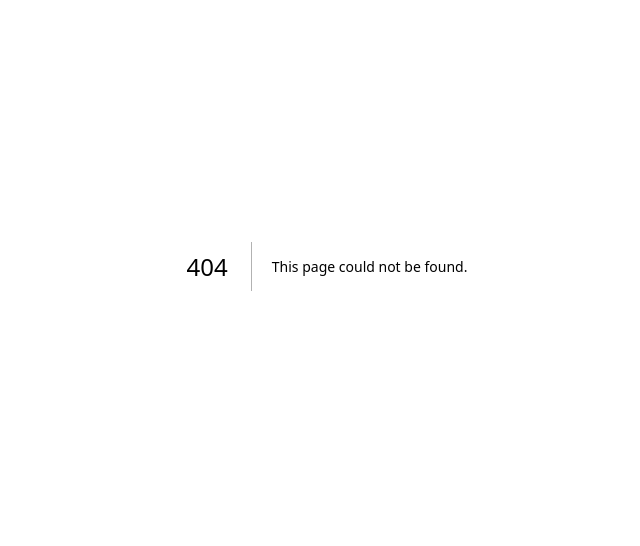
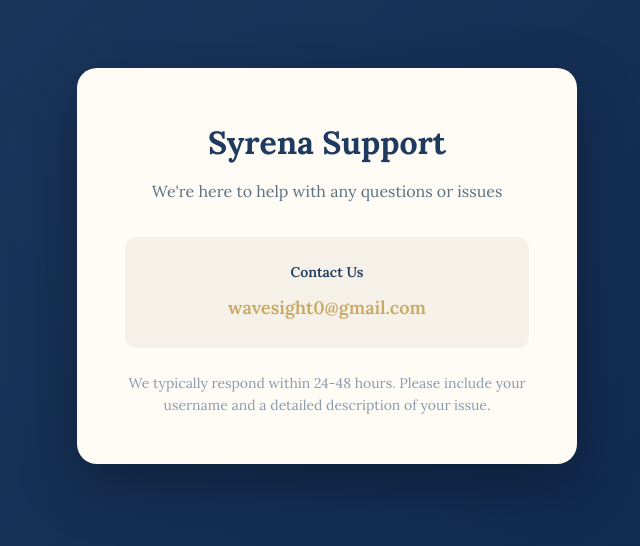
Before and after one commit to jerbear472/Syrena-Travel, a Next.js app in the folder web/: page /support in a window 1280 px wide. Before the commit this address had no page. Shown: the part 134-680 px from the top of the page, without its empty margins (313-953 px from the left). Built offline with nearby package versions, Linux system fonts and the light colour scheme.

Commit message:
Add support page for App Store submission

```diff
--- /dev/null
+++ b/web/src/app/support/page.tsx
@@ -0,0 +1,73 @@
+export default function SupportPage() {
+  return (
+    <div style={{
+      minHeight: '100vh',
+      background: 'linear-gradient(135deg, #1E3A5F 0%, #0D264C 100%)',
+      display: 'flex',
+      alignItems: 'center',
+      justifyContent: 'center',
+      padding: '20px',
+    }}>
+      <div style={{
+        background: '#FFFBF5',
+        borderRadius: '20px',
+        padding: '48px',
+        maxWidth: '500px',
+        width: '100%',
+        textAlign: 'center',
+        boxShadow: '0 20px 60px rgba(0,0,0,0.3)',
+      }}>
+        <h1 style={{
+          color: '#1E3A5F',
+          fontSize: '32px',
+          fontWeight: '700',
+          marginBottom: '8px',
+        }}>
+          Syrena Support
+        </h1>
+        <p style={{
+          color: '#5A7184',
+          fontSize: '16px',
+          marginBottom: '32px',
+        }}>
+          We're here to help with any questions or issues
+        </p>
+
+        <div style={{
+          background: '#F5F0E8',
+          borderRadius: '12px',
+          padding: '24px',
+          marginBottom: '24px',
+        }}>
+          <p style={{
+            color: '#1E3A5F',
+            fontSize: '14px',
+            marginBottom: '8px',
+            fontWeight: '600',
+          }}>
+            Contact Us
+          </p>
+          <a
+            href="mailto:wavesight0@gmail.com"
+            style={{
+              color: '#C9A962',
+              fontSize: '18px',
+              fontWeight: '600',
+              textDecoration: 'none',
+            }}
+          >
+            wavesight0@gmail.com
+          </a>
+        </div>
+
+        <p style={{
+          color: '#8A9BAD',
+          fontSize: '14px',
+          lineHeight: '1.6',
+        }}>
+          We typically respond within 24-48 hours. Please include your username and a detailed description of your issue.
+        </p>
+      </div>
+    </div>
+  );
+}
```
